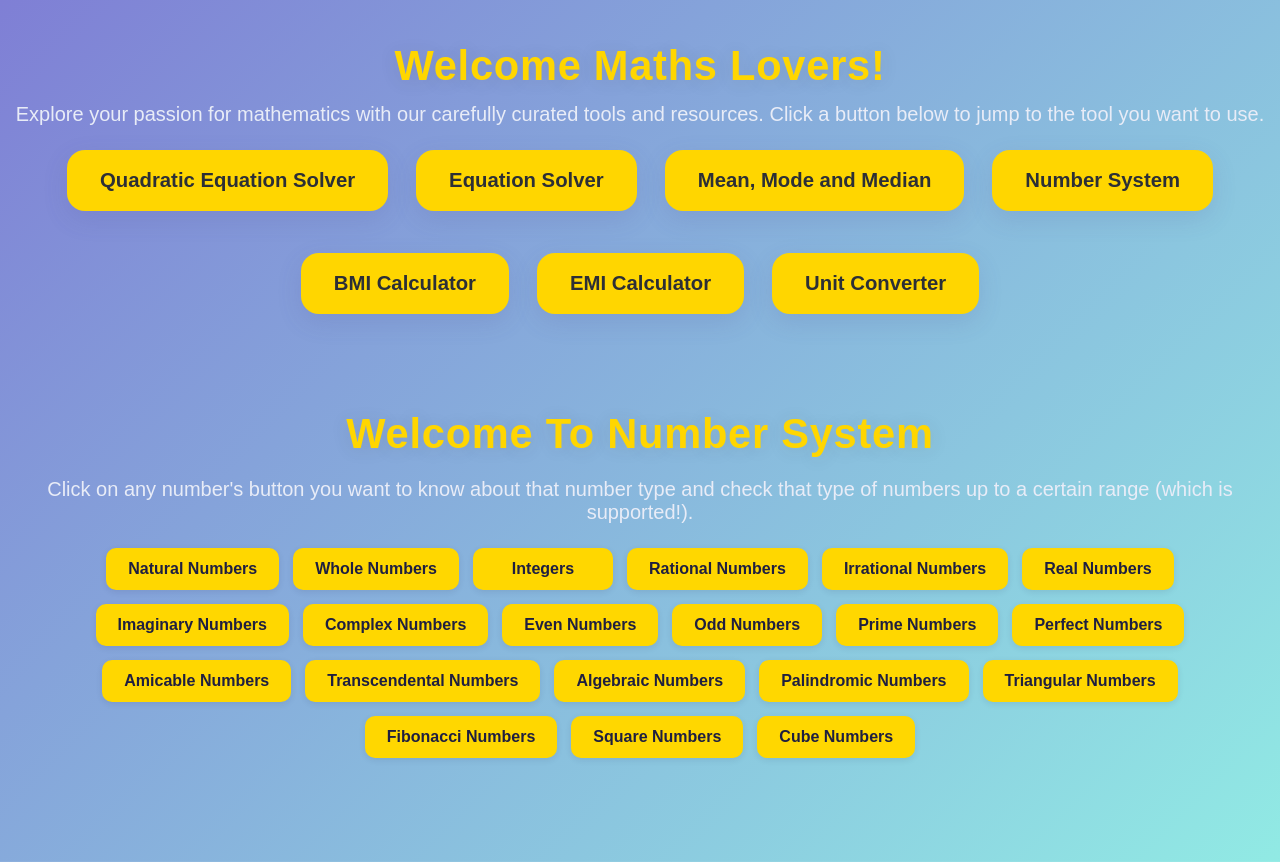
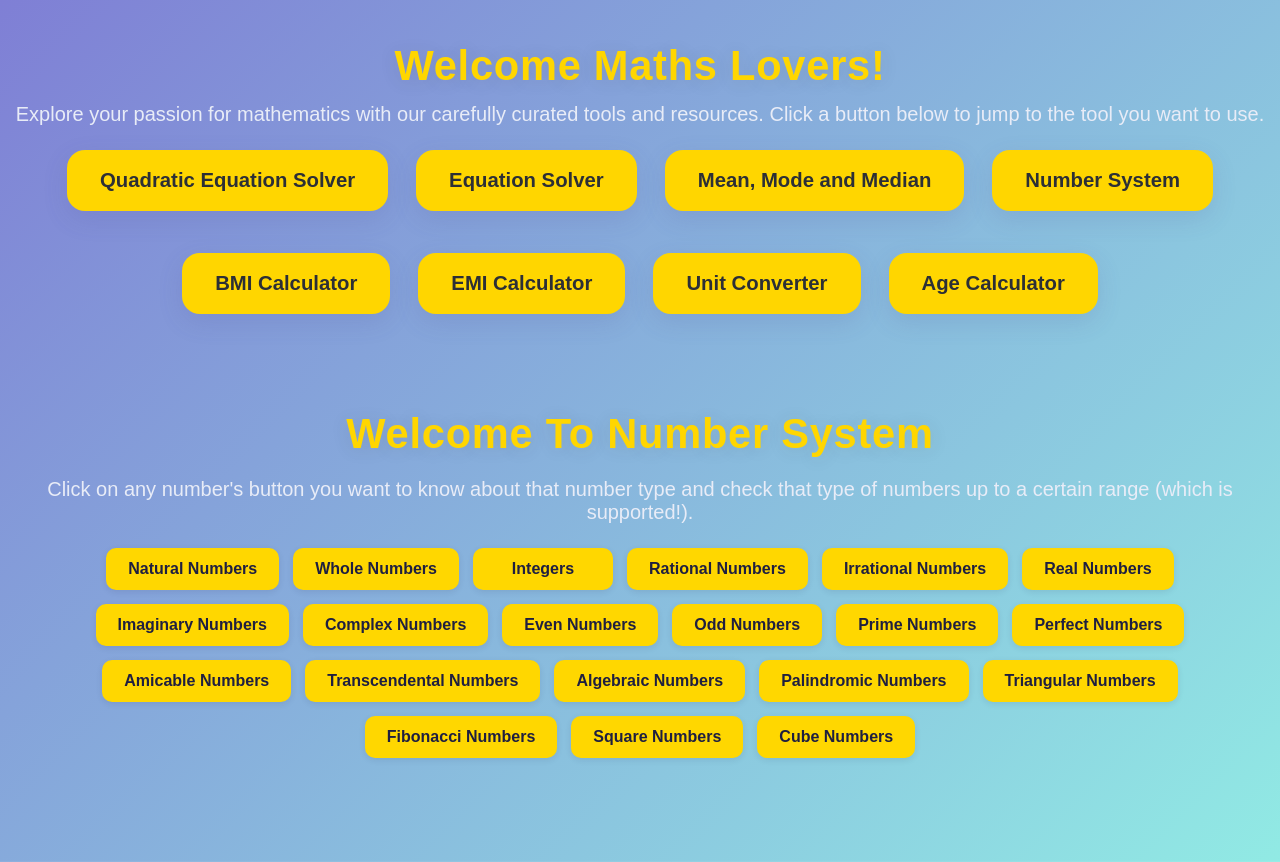
Before and after one commit to iharish17/Number_System, a plain HTML site: page index.html in a window 1280 px wide. Drawn offline with Linux system fonts and the light colour scheme.

Commit message:
Update index.html

```diff
--- a/index.html
+++ b/index.html
@@ -22,6 +22,7 @@
       <a href="https://check-my-bmi.vercel.app" class="link-button">BMI Calculator</a>
       <a href="https://know-your-emi.vercel.app" class="link-button" target="_self" rel="noopener noreferrer">EMI Calculator</a>
       <a href="https://convert.vercel.app" class="link-button" target="_self" rel="noopener noreferrer">Unit Converter</a>
+      <a href="https://age-unveil.vercel.app" class="link-button" target="_self" rel="noopener noreferrer">Age Calculator</a>
     </div>
   </div>
 
```
